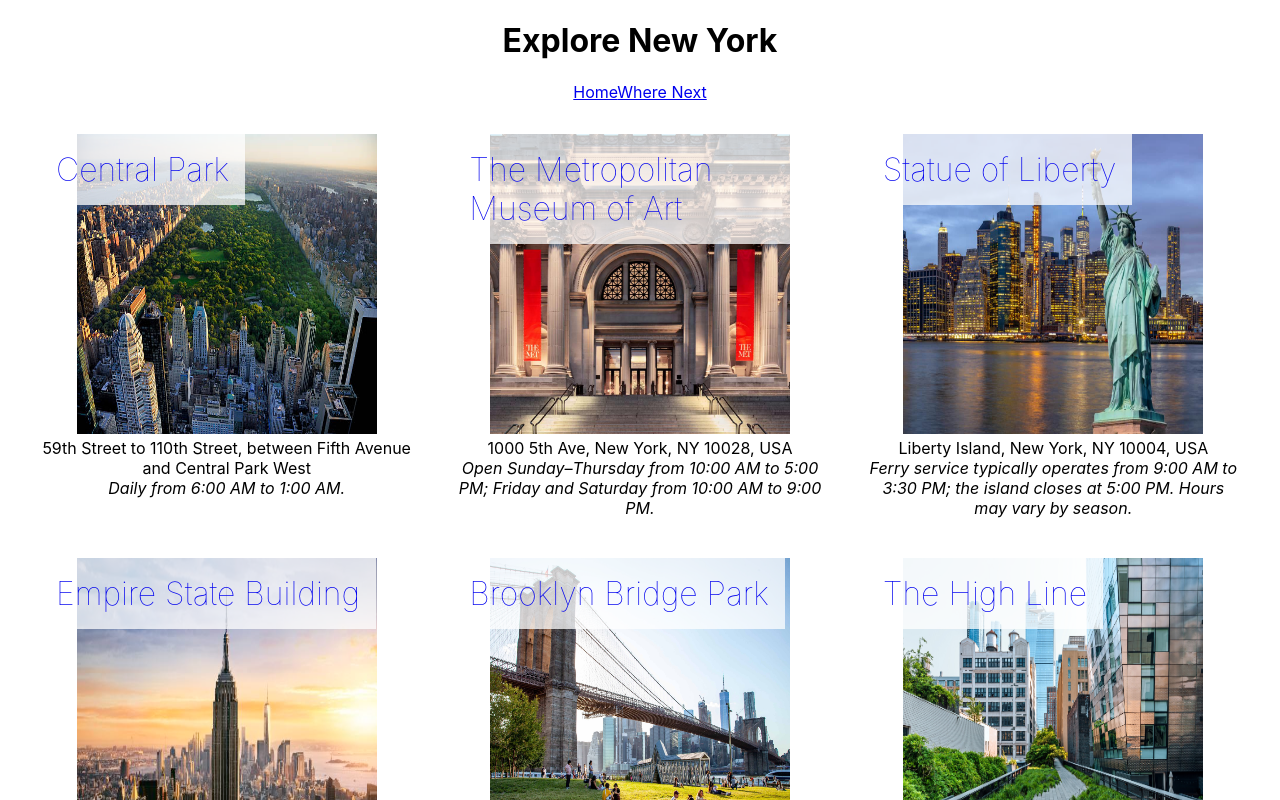
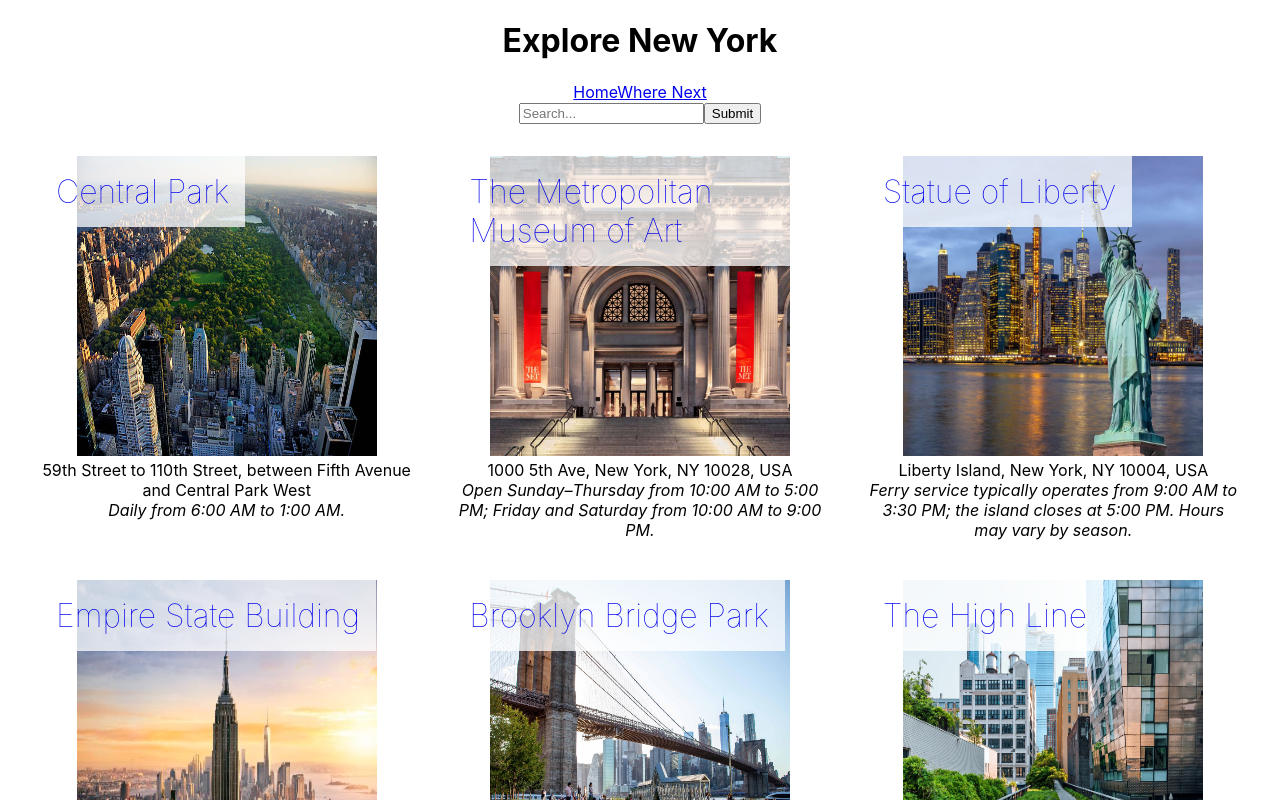
Before and after one commit to xcbhx/explore_new_york, a React (Create React App) app: page /#/ in a window 1280 px wide. Shown: the top 800 px of the page. Built offline with nearby package versions, Linux system fonts and the light colour scheme.

Commit message:
edited search

```diff
--- a/src/App.js
+++ b/src/App.js
@@ -1,13 +1,19 @@
 import './App.css';
 import Navbar from './components/Navbar/Navbar';
 import { Outlet } from 'react-router-dom';
-
+import { useState } from 'react';
 
 function App() {
+  const [searchQuery, setSearchQuery] = useState('');
+
+  const handleSearchChange = (query) => {
+    setSearchQuery(query);
+  };
+
   return (
     <div className="App">
-        <Navbar />
-        <Outlet />
+      <Navbar onSearchChange={handleSearchChange} />
+      <Outlet context={{ searchQuery }} />
     </div>
   );
 }
--- a/src/components/LocationList/LocationList.jsx
+++ b/src/components/LocationList/LocationList.jsx
@@ -1,15 +1,16 @@
 import './LocationList.css';
 import Items from '../Items/Items';
 import data from '../../newYork-data.js';
-import { useState } from 'react';
+import { useOutletContext} from 'react-router-dom';
+
 
 function LocationList() {
-  const [query, setQuery] = useState("");
+  const { searchQuery} = useOutletContext();
 
   const spaces = data
     .filter((obj) => {
-      const inTitle = obj.title.toLowerCase().includes(query.toLowerCase())
-      const inAddress = obj.address.toLowerCase().includes(query.toLowerCase())
+      const inTitle = obj.title.toLowerCase().includes(searchQuery.toLowerCase())
+      const inAddress = obj.address.toLowerCase().includes(searchQuery.toLowerCase())
       return inTitle || inAddress
     })
     .map((obj) => {
@@ -24,7 +25,7 @@
           hours={hours}
         />
       )
-  })
+  });
 
   return (
     <div className='LocationList'>
--- a/src/components/Navbar/Navbar.jsx
+++ b/src/components/Navbar/Navbar.jsx
@@ -1,15 +1,29 @@
 import './Navbar.css';
 import { NavLink, useNavigate } from 'react-router-dom';
 import data from '../../newYork-data.json';
+import { useState } from 'react';
 
-
-
-function Navbar() {
+function Navbar({ onSearchChange }) {
   const navigate = useNavigate();
+  const [searchQuery, setSearchQuery] = useState('');
 
   const handleWhereNext = () => {
     const id = Math.floor(Math.random() * data.length);
     navigate(`/details/${id}`);
+  };
+
+  const handleSearchInputChange = (e) => {
+    setSearchQuery(e.target.value);
+  };
+
+  const handleSearchSubmit = (e) => {
+    e.preventDefault();
+    onSearchChange(searchQuery);
+  };
+
+  const handleHomeClick = () => {
+    setSearchQuery('');
+    onSearchChange('');
   };
 
   return (
@@ -18,20 +32,38 @@
         <h1 className='Navbar-Title'>Explore New York</h1>
 
         <div className='Navbar'>
-          <NavLink className={({ isActive }) => isActive ? "nav-link-active" : "nav-link" }
-            to='/'>Home</NavLink>
+          <NavLink
+            className={({ isActive }) =>
+              isActive ? 'nav-link-active' : 'nav-link'
+            }
+            to='/'
+            onClick={handleHomeClick} // Clear search on Home click
+          >
+            Home
+          </NavLink>
 
-          <a className='Nav-Link' href="/"
-          onClick={(e) => {
-            e.preventDefault();
-            handleWhereNext();
+          <a
+            className='Nav-Link'
+            href='/'
+            onClick={(e) => {
+              e.preventDefault();
+              handleWhereNext();
             }}
           >
             Where Next
           </a>
+
+          <form onSubmit={handleSearchSubmit}>
+            <input
+              type='text'
+              placeholder='Search...'
+              value={searchQuery}
+              onChange={handleSearchInputChange}
+              className='Search-Input'
+            />
+            <button type='submit'>Submit</button>
+          </form>
         </div>
-        {/* <div className='searchDisplay'>
-        </div> */}
       </header>
     </div>
   )
```
